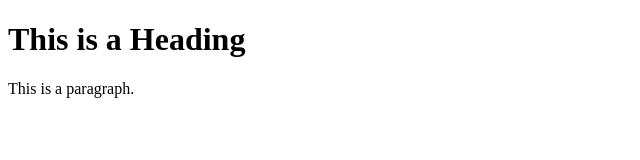
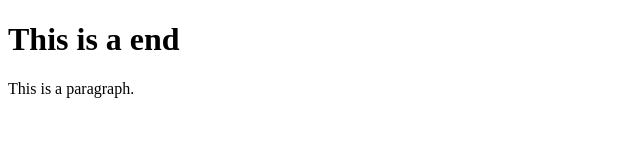
Before and after one commit to Colum815/Git, a plain HTML site: page index.html in a window 1280 px wide. Shown: the whole page, without its empty margins (0-640 px from the left). Drawn offline with Linux system fonts and the light colour scheme.

Commit message:
frirst change

```diff
--- a/index.html
+++ b/index.html
@@ -4,7 +4,7 @@
     <title>Page Title</title>
   </head>
   <body>
-    <h1>This is a Heading</h1>
+    <h1>This is a end</h1>
     <p>This is a paragraph.</p>
   </body>
 </html>
```
